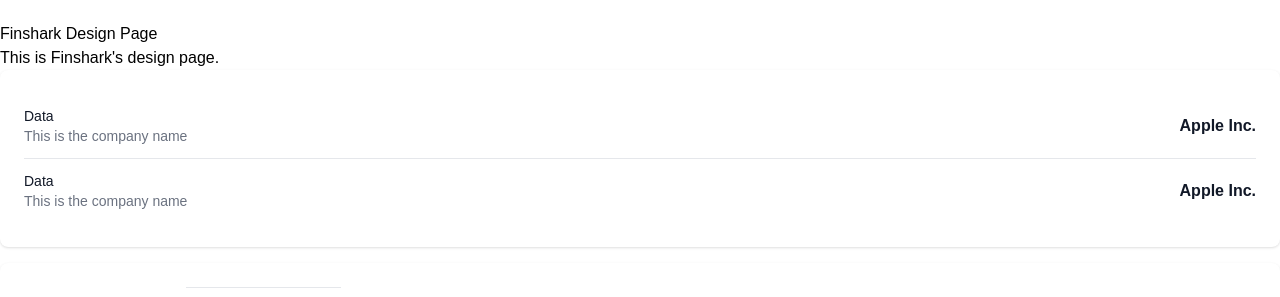
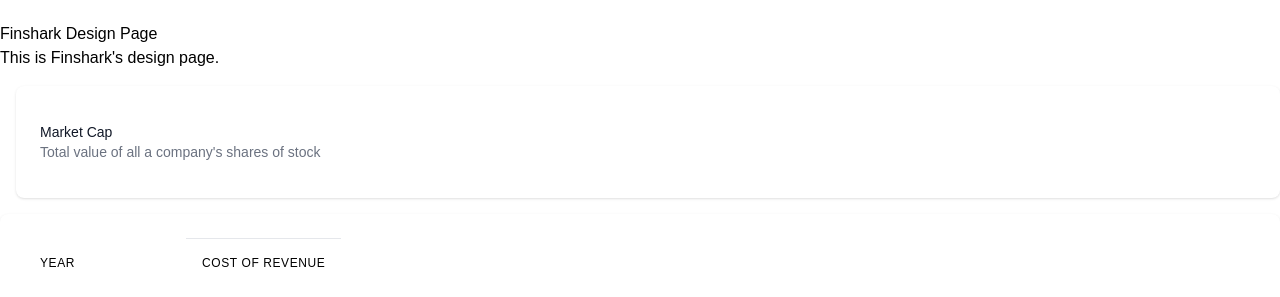
Before and after one commit to Vlad6422/Project-React, a React (Create React App) app in the folder frontend/: page /Project-React/design-guide in a window 1280 px wide. Shown: the part 326-623 px from the top of the page. Built offline with nearby package versions, Linux system fonts and the light colour scheme.

Commit message:
Company Profile/TTM

```diff
--- a/frontend/src/Components/CompanyDashboard/CompanyDashboard.tsx
+++ b/frontend/src/Components/CompanyDashboard/CompanyDashboard.tsx
@@ -3,9 +3,10 @@
 
 interface Props {
     children:React.ReactNode;
+    ticker:string;
 }
 
-const CompanyDashboard = ({children}: Props) => {
+const CompanyDashboard = ({children,ticker}: Props) => {
     return (
         <div className="relative md:ml-64 bg-blueGray-100 w-full">
 
@@ -18,7 +19,7 @@
                             {children}
                         </div>
                         <div className="flex flex-wrap">
-                            {<Outlet />}
+                            {<Outlet context={ticker}/>}
                         </div>
 
                     </div>
--- a/frontend/src/Components/CompanyProfile/CompanyProfile.tsx
+++ b/frontend/src/Components/CompanyProfile/CompanyProfile.tsx
@@ -1,10 +1,94 @@
-import React from 'react'
+import React, { useEffect, useState } from 'react'
+import { CompanyKeyMetrics } from '../../company';
+import { useOutletContext } from 'react-router-dom';
+import { getKeyMetrics } from '../../api';
+import RatioList from '../RatioList/RatioList';
+import { tab } from '@testing-library/user-event/dist/tab';
 
 interface Props {}
+const tableConfig = [
+  {
+    label: "Market Cap",
+    render: (company: CompanyKeyMetrics) => company.marketCapTTM,
+    subTitle: "Total value of all a company's shares of stock",
+  },
+  {
+    label: "Current Ratio",
+    render: (company: CompanyKeyMetrics) => company.currentRatioTTM,
+    subTitle:
+      "Measures the companies ability to pay short term debt obligations",
+  },
+  {
+    label: "Return On Equity",
+    render: (company: CompanyKeyMetrics) => company.roeTTM,
+    subTitle:
+      "Return on equity is the measure of a company's net income divided by its shareholder's equity",
+  },
+  {
+    label: "Return On Assets",
+    render: (company: CompanyKeyMetrics) => company.returnOnTangibleAssetsTTM,
+    subTitle:
+      "Return on assets is the measure of how effective a company is using its assets",
+  },
+  {
+    label: "Free Cashflow Per Share",
+    render: (company: CompanyKeyMetrics) => company.freeCashFlowPerShareTTM,
+    subTitle:
+      "Return on assets is the measure of how effective a company is using its assets",
+  },
+  {
+    label: "Book Value Per Share TTM",
+    render: (company: CompanyKeyMetrics) => company.bookValuePerShareTTM,
+    subTitle:
+      "Book value per share indicates a firm's net asset value (total assets - total liabilities) on per share basis",
+  },
+  {
+    label: "Divdend Yield TTM",
+    render: (company: CompanyKeyMetrics) => company.dividendYieldTTM,
+    subTitle: "Shows how much a company pays each year relative to stock price",
+  },
+  {
+    label: "Capex Per Share TTM",
+    render: (company: CompanyKeyMetrics) => company.capexPerShareTTM,
+    subTitle:
+      "Capex is used by a company to aquire, upgrade, and maintain physical assets",
+  },
+  {
+    label: "Graham Number",
+    render: (company: CompanyKeyMetrics) => company.grahamNumberTTM,
+    subTitle:
+      "This is the upperbouind of the price range that a defensive investor should pay for a stock",
+  },
+  {
+    label: "PE Ratio",
+    render: (company: CompanyKeyMetrics) => company.peRatioTTM,
+    subTitle:
+      "This is the upperbouind of the price range that a defensive investor should pay for a stock",
+  },
+];
 
 const CompanyProfile = (props: Props) => {
+  const ticker = useOutletContext<string>();
+  const [companyData,setCompanyData] = useState<CompanyKeyMetrics>();
+  useEffect(() =>{
+    const getCompanyKeyMetrics = async () =>{
+      const value = await getKeyMetrics(ticker);
+      setCompanyData(value?.data[0]);
+    };
+    getCompanyKeyMetrics();
+  },[])
   return (
-    <div>CompanyProfile</div>
+    <>
+    {companyData ? (
+      <>
+      <RatioList data={companyData} config={tableConfig}/>
+      </>
+    ) :(
+      <>
+      Loading..
+      </>
+    )}
+    </>
   )
 }
 
--- a/frontend/src/Components/RatioList/RatioList.tsx
+++ b/frontend/src/Components/RatioList/RatioList.tsx
@@ -1,25 +1,10 @@
-import React from 'react'
-import { TestDataCompany } from '../Table/testData'
+type Props = {
+    config:any;
+    data:any;
+}
 
-type Props = {}
-const data = TestDataCompany[0];
-type Company = typeof data;
-const config = [
-
-    {
-        label: "Data",
-        render: (company: Company) => company.companyName,
-        subTitle: "This is the company name"
-    },
-    {
-        label: "Data",
-        render: (company: Company) => company.companyName,
-        subTitle: "This is the company name"
-    }
-]
-
-const RatioList = (props: Props) => {
-    const renderedRows = config.map(row => {
+const RatioList = ({config,data}: Props) => {
+    const renderedRows = config.map((row:any) => {
         return (
             <li className="py-3 ms:py-4">
                 <div className="flex items-center space-x-4">
@@ -39,7 +24,7 @@
         )
     })
     return (
-        <div className="bg-white shadow rounded-lg mb-4 p-4 sm:p-6 h-full">
+        <div className="bg-white shadow rounded-lg ml-4 mt-4 mb-4 p-4 sm:p-6 h-full">
             <ul className="divide-y divide-gray-200">{renderedRows}</ul>
         </div>
     )
--- a/frontend/src/Pages/CompanyPage/CompanyPage.tsx
+++ b/frontend/src/Pages/CompanyPage/CompanyPage.tsx
@@ -25,7 +25,7 @@
             {company ? (
                 <div className="w-full relative flex ct-docs-disable-sidebar-content overflow-x-hidden">
                     <SideBar/>
-                    <CompanyDashboard>
+                    <CompanyDashboard ticker={ticker!}>
                         <Tile title="Company Name" subTitle={company.companyName}></Tile>
                     </CompanyDashboard>
                 </div>
--- a/frontend/src/Pages/DesignPage/DesignPage.tsx
+++ b/frontend/src/Pages/DesignPage/DesignPage.tsx
@@ -1,15 +1,22 @@
 import React from 'react'
 import Table from '../../Components/Table/Table'
 import RatioList from '../../Components/RatioList/RatioList'
+import { testIncomeStatementData } from '../../Components/Table/testData'
 
 interface Props {}
-
+const tableConfig = [
+  {
+    label: "Market Cap",
+    render: (company: any) => company.marketCapTTM,
+    subTitle: "Total value of all a company's shares of stock",
+  }
+]
 const DesignPage = (props: Props) => {
   return (
     <>
     <h1>Finshark Design Page</h1>
     <h2>This is Finshark's design page.</h2>
-    <RatioList/>
+    <RatioList data={testIncomeStatementData} config ={tableConfig}/>
     <Table/>
     </>
   )
--- a/frontend/src/api.tsx
+++ b/frontend/src/api.tsx
@@ -1,5 +1,5 @@
 import axios from "axios"
-import { CompanyProfile, CompanySearch } from "./company"
+import { CompanyKeyMetrics, CompanyProfile, CompanySearch } from "./company"
 interface SearchResponse {
     data: CompanySearch[];
 }
@@ -27,3 +27,13 @@
       console.log("error message: ", error.message);
     }
   };
+  export const getKeyMetrics = async (query: string) => {
+    try {
+      const data = await axios.get<CompanyKeyMetrics[]>(
+        `https://financialmodelingprep.com/api/v3/key-metrics-ttm/${query}?apikey=${process.env.REACT_APP_API_KEY}`
+      );
+      return data;
+    } catch (error: any) {
+      console.log("error message: ", error.message);
+    }
+  };
```
Also changed, not shown: frontend/src/company.d.ts (+62 -0 lines).
